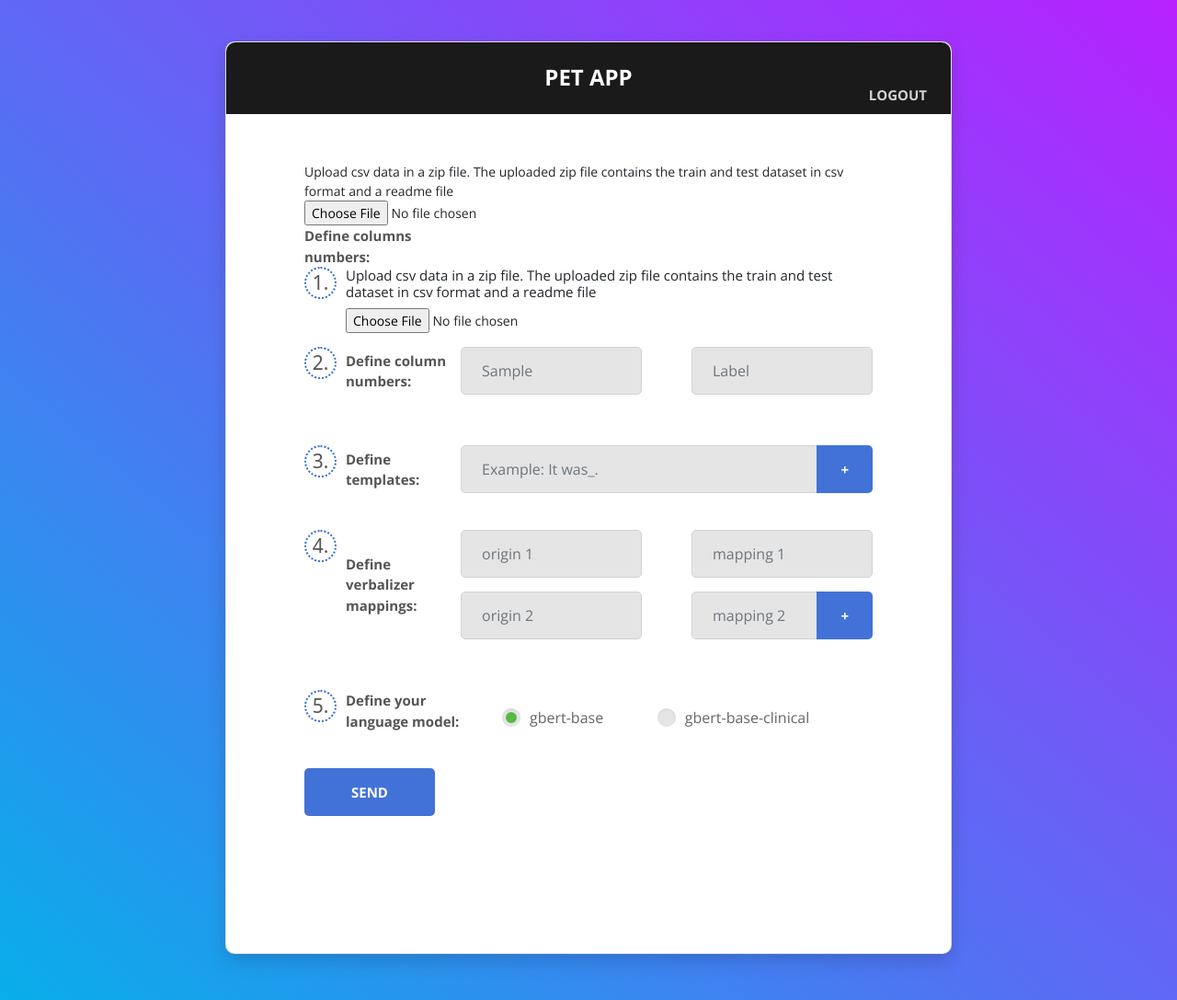
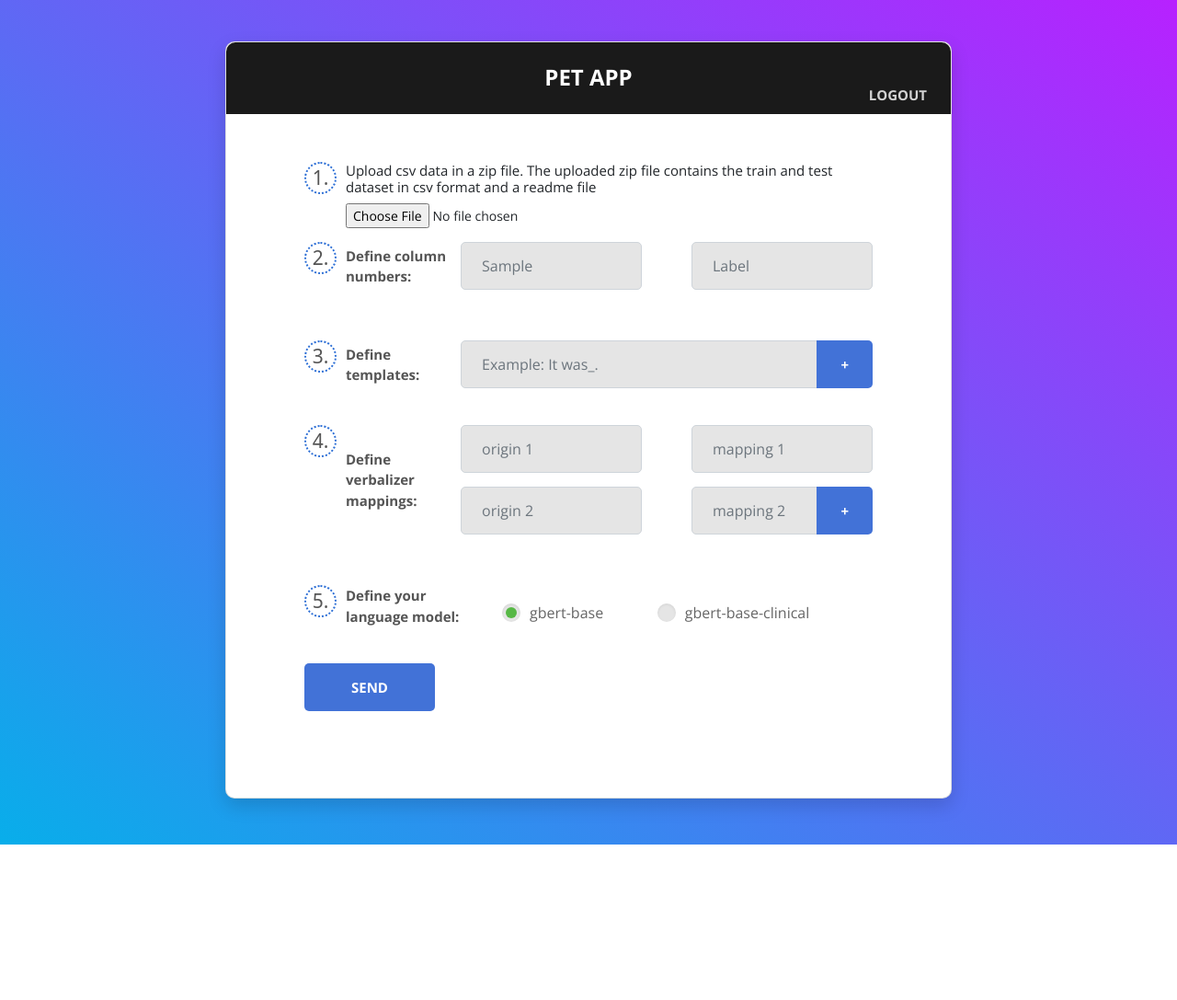
Before and after one commit to dieterich-lab/PETGUI, a FastAPI app: page /basic in a window 1280 px wide. Shown: the whole page at 92% size. After the commit the page ends 918 px from the top, so only its background shows below. Run offline with FastAPI, Linux system fonts and the light colour scheme; parts of the project's set-up code (start-up, migrations or seed data) failed here and were passed over; some libraries are stand-ins or nearby versions.

Commit message:
Organize javascript and html for index.html

```diff
--- /dev/null
+++ b/static/js/script.js
@@ -0,0 +1,54 @@
+
+function Logout() {
+        fetch('/logout').then(response => {
+            window.location.href = '/login';
+        });
+    }
+
+
+    var counter_map = 2;
+var dynamicInput = [];
+
+function addInput_map(){
+    var newdiv = document.createElement('div');
+    newdiv.id = dynamicInput[counter_map];
+    newdiv.innerHTML = "Mapping " + (counter_map + 1) +
+    " <div class='row row-space'><div class='col-2'><div class='input-group'><input class='input--style-5 form-control' type='text' placeholder='origin' name=origin_"+ counter_map +" required></div></div><div class='col-2'><div class='input-group'><input class='input--style-5 form-control' type='text' placeholder='mapping' name=mapping_"+counter_map+" required><input class='btn btn--radius-2 btn--blue' style='padding: 0 25px' type='button' value='-' onClick='removeInput("+dynamicInput[counter]+");'></div></div></div>";
+    document.getElementById('formularmap').appendChild(newdiv);
+    counter_map++;
+}
+
+  function removeInput(id){
+    var elem = document.getElementById(id);
+    counter_map--;
+    return elem.parentNode.removeChild(elem);
+  }
+
+   const fileUploader = document.getElementById('file-uploader');
+fileUploader.addEventListener('change', (event) => {
+    const files = event.target.files;
+    console.log('files', files);
+    const feedback = document.getElementById('feedback');
+    const fileExt = files[0].name.split('.').pop(); // Get the file extension
+    if (fileExt !== 'gz') { // Check if file is not a tar.gz file
+        feedback.innerHTML = `Error: ${fileExt} file type not supported!`;
+        return;
+    }
+    const msg = `File ${files[0].name} uploaded successfully!`;
+    feedback.innerHTML = msg;});
+
+  document.getElementById("file-uploader").addEventListener("change", function() {
+    var formData = new FormData(document.getElementById("my-form"));
+    fetch("/extract-file", {
+      method: "POST",
+      body: formData
+        }).then(response => {
+        if (response.ok) {
+          // Show the chart container and reload the image
+          const chartContainer = document.getElementById("chart-container");
+          chartContainer.style.display = "block";
+          const chartImage = document.getElementById("myChart");
+          chartImage.src = "static/chart.png?" + new Date().getTime();
+        }
+    });
+  });
--- a/templates/index.html
+++ b/templates/index.html
@@ -11,8 +11,11 @@
     <script src="/static/js/bootstrap.bundle.min.js"></script>
 
 
+
+
     <!-- Title Page-->
     <title>PET APP</title>
+
 
     <!-- Icons font CSS-->
     <link href="/static/vendor/mdi-font/css/material-design-iconic-font.min.css" rel="stylesheet" media="all">
@@ -63,6 +66,8 @@
     }
 </style>
 
+
+
 <body>
     <div class="page-wrapper bg-gra-03 p-t-45 p-b-50">
         <div class="wrapper wrapper--w790">
@@ -71,116 +76,19 @@
                     <div class="title">PET APP</div>
                     <button class="btn logout-btn logout-btn:hover" onclick="Logout()">Logout</button>
                 </div>
-
-                <script>
-    function Logout() {
-        fetch('/logout').then(response => {
-            window.location.href = '/login';
-        });
-    }
-
-var counter = 1;
-var dynamicInput = [];
-
-function addInput(){
-    var newdiv = document.createElement('div');
-    newdiv.id = dynamicInput[counter];
-    newdiv.innerHTML = "Template " + (counter + 1) + " <br><input class='input--style-5 form-control' type='text' placeholder='Next template text' name = template_"+counter +" required> <br><input class='btn btn--radius-2 btn--blue' style='padding: 0 25px;' type='button' value='-' onClick='removeInput("+dynamicInput[counter]+");'>";
-    document.getElementById('formulario').appendChild(newdiv);
-    counter++;
-}
-
-  function removeInput(id){
-    var elem = document.getElementById(id);
-    counter--;
-    return elem.parentNode.removeChild(elem);
-  }
-</script>
-
-
-
-                 <script>
-var counter_map = 2;
-var dynamicInput = [];
-
-function addInput_map(){
-    var newdiv = document.createElement('div');
-    newdiv.id = dynamicInput[counter_map];
-    newdiv.innerHTML = "Mapping " + (counter_map + 1) +
-    " <div class='row row-space'><div class='col-2'><div class='input-group'><input class='input--style-5 form-control' type='text' placeholder='origin' name=origin_"+ counter_map +" required></div></div><div class='col-2'><div class='input-group'><input class='input--style-5 form-control' type='text' placeholder='mapping' name=mapping_"+counter_map+" required><input class='btn btn--radius-2 btn--blue' style='padding: 0 25px' type='button' value='-' onClick='removeInput("+dynamicInput[counter]+");'></div></div></div>";
-    document.getElementById('formularmap').appendChild(newdiv);
-    counter_map++;
-}
-
-  function removeInput(id){
-    var elem = document.getElementById(id);
-    counter_map--;
-    return elem.parentNode.removeChild(elem);
-  }
-</script>
-
-
                 <div class="card-body">
-                    <form id="my-form" method="POST" enctype="multipart/form-data" >
-                       <label for="file">Upload csv data in a zip file. The uploaded zip file contains the train and test dataset in csv format and a readme file</label><br>
-                        <input type="file" id="file-uploader" name = "file" required>
-                        <p id="feedback"></p>
-                            <div id="chart-container" style="display: none">
-                             <img id="myChart" src="static/chart.png">
-                              </div>
-                        <script>
-  document.getElementById("file-uploader").addEventListener("change", function() {
-    var formData = new FormData(document.getElementById("my-form"));
-    fetch("/extract-file", {
-      method: "POST",
-      body: formData
-        }).then(response => {
-        if (response.ok) {
-          // Show the chart container and reload the image
-          const chartContainer = document.getElementById("chart-container");
-          chartContainer.style.display = "block";
-          const chartImage = document.getElementById("myChart");
-          chartImage.src = "static/chart.png?" + new Date().getTime();
-        }
-    });
-  });
-</script>
-<script>
-  const fileUploader = document.getElementById('file-uploader');
-fileUploader.addEventListener('change', (event) => {
-    const files = event.target.files;
-    console.log('files', files);
-    const feedback = document.getElementById('feedback');
-    const fileExt = files[0].name.split('.').pop(); // Get the file extension
-    if (fileExt !== 'gz') { // Check if file is not a tar.gz file
-        feedback.innerHTML = `Error: ${fileExt} file type not supported!`;
-        return;
-    }
-    const msg = `File ${files[0].name} uploaded successfully!`;
-    feedback.innerHTML = msg;});
-    </script>
-
-                        <div class="form-row m-b-55">
-                            <div class="name">Define columns numbers:</div>
-                    <form method="POST" enctype="multipart/form-data" >
+                    <form method="POST" id="my-form" enctype="multipart/form-data" >
                        <label for="file"><span class="circle">1.</span> <h5>Upload csv data in a zip file. The uploaded zip file contains the train and test dataset in csv format and a readme file</h5></label>
-                        <input type="file" accept=".tar.gz" style="margin-left: 45px;" id="file-uploader" name = "file" required>
+                        <input type="file" accept=".gz" style="margin-left: 45px;" id="file-uploader" name = "file" required>
                         <p id="feedback" style="margin-left: 45px;"></p>
                         <div class="p-t-15">
                         {% if error %}
                         <div class="alert alert-danger">{{ error }}</div>
                         {% endif %}
-                        <script>
-                            const fileUploader = document.getElementById('file-uploader');
-fileUploader.addEventListener('change', (event) => {
-  const files = event.target.files;
-  console.log('files', files);
-  const feedback = document.getElementById('feedback');
-  const msg = `File ${files[0].name} uploaded successfully!`;
-  feedback.innerHTML = msg;
-});
-</script>
-
+                            <div id="chart-container" style="display: none">
+                             <img id="myChart" src="/static/chart.png">
+                              </div>
+                        </div>
                         <span class="circle">2.</span><div class="form-row m-b-55">
                             <div class="name">Define column numbers:</div>
                             <div class="value">
@@ -273,6 +181,7 @@ fileUploader.addEventListener('change', (event) => {
 
     <!-- Main JS-->
     <script src="/static/js/global.js"></script>
+    <script src="/static/js/script.js"></script>
 
 </body><!-- This templates was made by Colorlib (https://colorlib.com) -->
 
```
